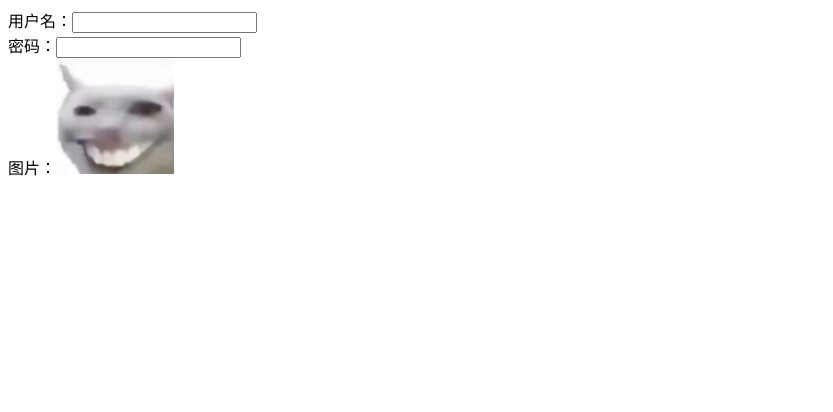
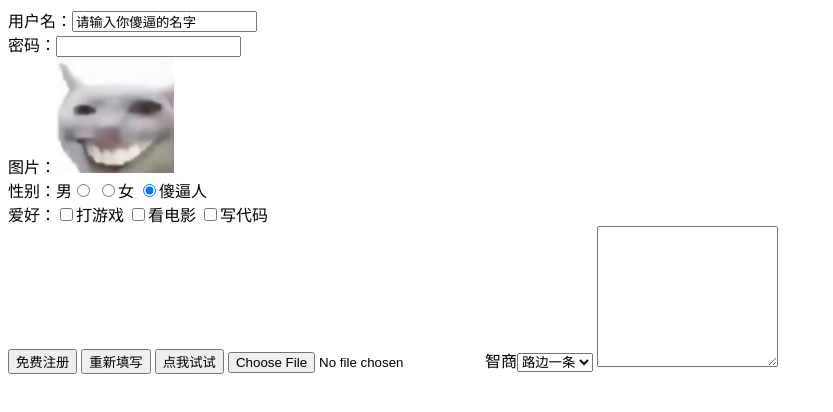
Before and after one commit to BIGYQY/MyStudyHtmlCssFolder, a plain HTML site: page 2Day/ManyLists.html in a window 1280 px wide. Shown: the whole page, without its empty margins (0-833 px from the left). Drawn offline with Linux system fonts and the light colour scheme.

Commit message:
回家沉淀

```diff
--- a/2Day/ManyLists.html
+++ b/2Day/ManyLists.html
@@ -6,11 +6,34 @@
     <title>ManyLists</title>
 </head>
 <body>
+    <form action="xxx.php" method="get">
     <!--列表的学习妈的傻逼-->
     <!--直接学习表单了她妈的-->
-    用户名：<input type="text"> <br/>
+    <label for="name">用户名：</label><input type="text" value="请输入你傻逼的名字" id="name"> <br/>
     密码：<input type="password"> <br/>
     图片：<input type="image" src="../PiCat.png"> <br/>
+    <!--    name就相当于别的语言的变量，可以是所有radio选项可以单选一个了-->
+    性别：男<input type="radio" name="sex"> <input type="radio" name="sex">女 <input type="radio" checked>傻逼人<br/>
+    <!--单选框和复选框radio，checkbox都要和表单一样的名字-->
+    爱好：<input type="checkbox">打游戏 <input type="checkbox">看电影 <input type="checkbox">写代码<br/>
+    <!--checked就是默认选中-->
+    <!--maxlength输入字符的长度-->
+    <input type="submit" value="免费注册"><!--提交form-->
+    <input type="reset" value="重新填写"><!--重置form-->
+    <input type="button" value="点我试试"><!--目前无效，后期配合nodejs使用-->
+    <input type="file"><!--文件上传-->
+    智商<select name="选择button" id="select">
+        <option value="1">傻狗个</option>
+        <option value="2" selected>路边一条</option>
+        <option value="3">聪明猴</option>
+    </select>
 
+    <textarea cols="20" rows="9" placeholder="请输入你的自我介绍">
+
+    </textarea>
+
+
+
+    <form/><!--form可以定义表单域-->
 </body>
 </html>
```
Also changed, not shown: 2Day/Start.html (+0 -2 lines).
